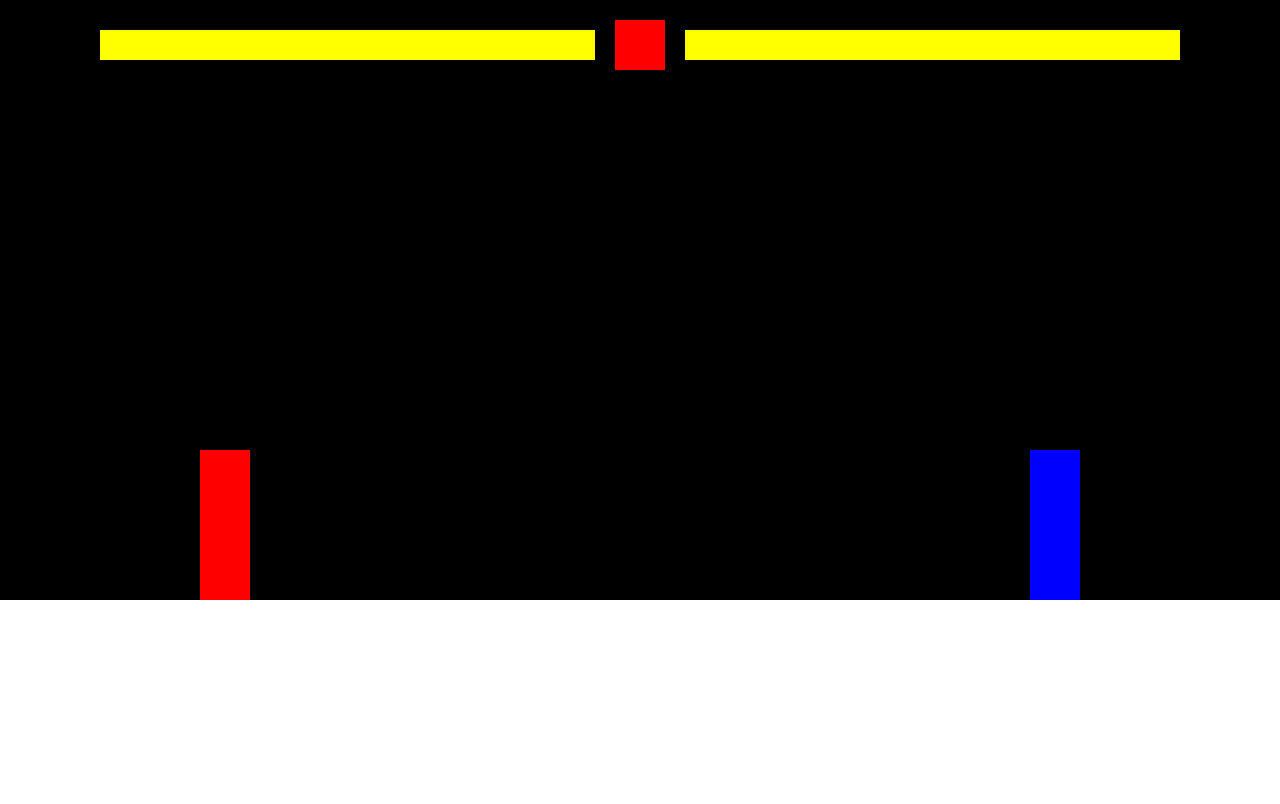
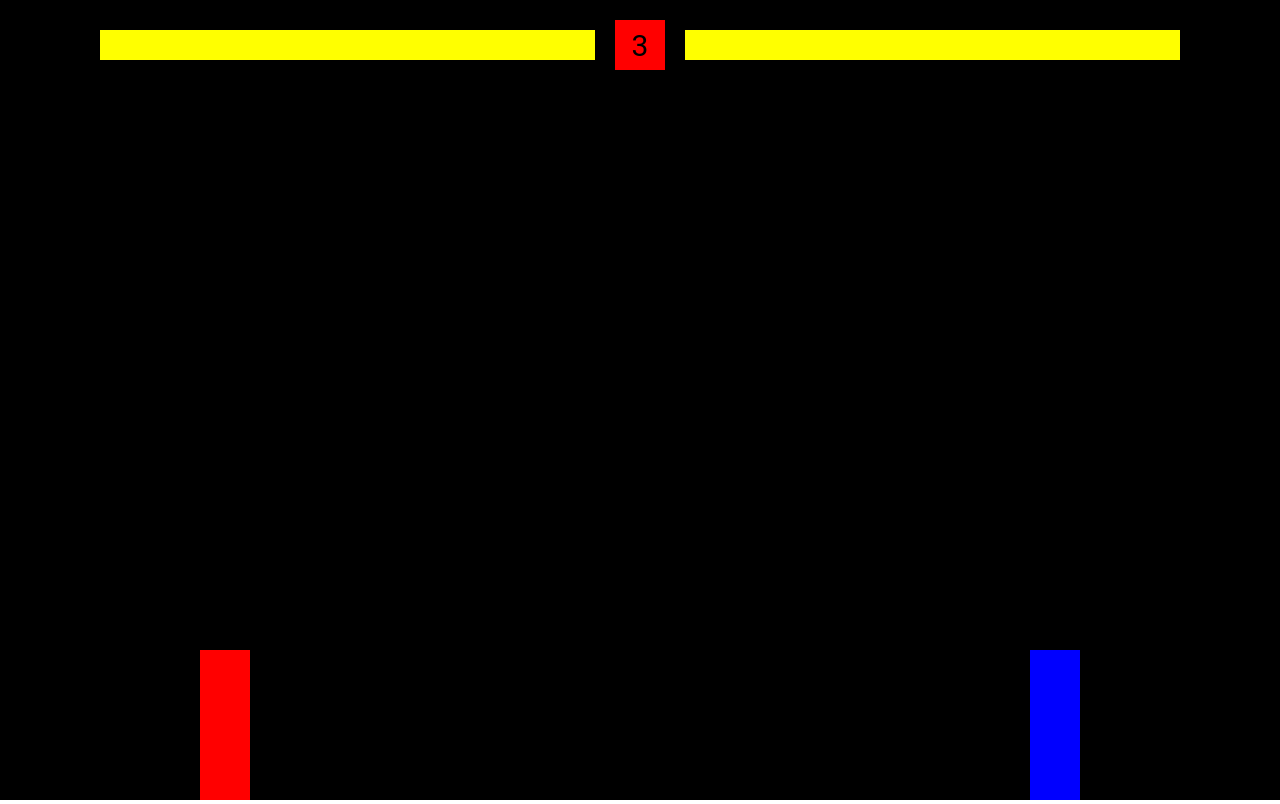
Before and after one commit to holakirr/fighting, a website with bundled scripts: page index.html in a window 1280 px wide. Built offline with nearby package versions, Linux system fonts and the light colour scheme.

Commit message:
- Adds timer functionality and en-game functionality - Base is ready

```diff
--- a/constants.ts
+++ b/constants.ts
@@ -7,6 +7,7 @@ export const SPRITE_HEIGHT = 150;
 export const SPRITE_WIDTH = 50;
 export const ATTACK_WIDTH = 100;
 export const ATTACK_HEIGHT = 50;
+export const BASE_TIME = 10;
 export const BASE_PLAYER_POSITION = {
 	x: 200,
 	y: 100,
--- /dev/null
+++ b/index.css
@@ -0,0 +1,73 @@
+body {
+	margin: 0;
+	padding: 0;
+	box-sizing: border-box;
+	display: flex;
+	justify-content: center;
+	align-items: center;
+	/* background-color: #000; */
+}
+main {
+	position: relative;
+	display: inline-block;
+}
+.top-interface {
+	position: absolute;
+	top: 20px;
+	left: 0;
+	width: 100%;
+	display: flex;
+	justify-content: center;
+	align-items: center;
+	gap: 20px;
+	padding: 0 100px;
+	box-sizing: border-box;
+}
+.health-bar {
+	background-color: gray;
+	flex-grow: 1;
+	display: flex;
+}
+.health {
+	background-color: yellow;
+	width: 100%;
+	height: 30px;
+	transition: all 0.3s ease;
+}
+.timer {
+	background-color: red;
+	height: 50px;
+	width: 50px;
+	display: flex;
+	justify-content: center;
+	align-items: center;
+	font-size: 30px;
+	font-family: 'Roboto', sans-serif;
+}
+.center-interface {
+	position: absolute;
+	top: 50%;
+	left: 50%;
+	transform: translate(-50%, -50%);
+	display: flex;
+	justify-content: center;
+	align-items: center;
+}
+.popup {
+	background-color: rgba(255, 255, 255, 0.8);
+	padding: 20px;
+	border-radius: 10px;
+	display: flex;
+	flex-direction: column;
+	align-items: center;
+	justify-content: center;
+	min-width: 200px;
+	min-height: 200px;
+}
+.title {
+	text-transform: uppercase;
+}
+.hidden {
+	opacity: 0;
+	pointer-events: none;
+}
--- a/index.html
+++ b/index.html
@@ -5,59 +5,27 @@
 		<meta http-equiv="X-UA-Compatible" content="IE=edge" />
 		<meta name="viewport" content="width=device-width, initial-scale=1.0" />
 		<title>Fighting</title>
-		<style>
-			body {
-				margin: 0;
-				padding: 0;
-				box-sizing: border-box;
-				display: flex;
-				justify-content: center;
-				align-items: center;
-				/* background-color: #000; */
-			}
-			main {
-				position: relative;
-				display: inline-block;
-			}
-			.interface {
-				position: absolute;
-				top: 20px;
-				left: 0;
-				width: 100%;
-				display: flex;
-				justify-content: center;
-				align-items: center;
-				gap: 20px;
-				padding: 0 100px;
-				box-sizing: border-box;
-			}
-			.health-bar {
-				background-color: gray;
-				flex-grow: 1;
-				display: flex;
-			}
-			.health {
-				background-color: yellow;
-				width: 100%;
-				height: 30px;
-				transition: all 0.3s ease;
-			}
-			.timer {
-				background-color: red;
-				height: 50px;
-				width: 50px;
-			}
-		</style>
+		<link rel="stylesheet" href="./index.css" />
 	</head>
 	<body>
 		<main>
 			<div class="interface" id="interface">
-				<div class="health-bar" style="justify-content: end">
-					<div class="health" id="rightHealth"></div>
+				<div class="top-interface">
+					<div class="health-bar" style="justify-content: end">
+						<div class="health" id="rightHealth"></div>
+					</div>
+					<div class="timer" id="timer"></div>
+					<div class="health-bar">
+						<div class="health" id="leftHealth"></div>
+					</div>
 				</div>
-				<div class="timer" id="timer"></div>
-				<div class="health-bar">
-					<div class="health" id="leftHealth"></div>
+				<div class="center-interface">
+					<div class="menu hidden">
+						<div class="menu-position"></div>
+					</div>
+					<div class="popup" id="popup">
+						<h1 class="title"></h1>
+					</div>
 				</div>
 			</div>
 			<canvas id="canvas"></canvas>
--- a/index.ts
+++ b/index.ts
@@ -1,6 +1,7 @@
 import {
   BASE_ENEMY_POSITION,
   BASE_PLAYER_POSITION,
+  BASE_TIME,
   JUMP_HEIGHT,
   movements,
   SPRITE_WIDTH,
@@ -8,20 +9,24 @@ import {
 } from './constants.js';
 import { rectangularCollision } from './helpers.js';
 import { Sprite } from './Sprite.js';
+import { fightStates } from './types.d';
 
 if (!document.getElementById('canvas')) {
 	throw new Error('No canvas element found');
 }
 const canvas: HTMLCanvasElement = document.getElementById('canvas') as HTMLCanvasElement;
+let fightTime = BASE_TIME;
+let fightState: fightStates = 'start';
 const UI = {
 	container: document.getElementById('interface'),
 	playerHealth: document.getElementById('rightHealth'),
-	timerBlock: document.getElementById('timer'),
+	timer: document.getElementById('timer'),
 	enemyHealth: document.getElementById('leftHealth'),
+	popup: document.getElementById('popup'),
 };
 const ctx = canvas.getContext('2d');
 canvas.width = window.innerWidth;
-canvas.height = 600;
+canvas.height = window.innerHeight;
 if (!ctx) {
 	throw new Error('No canvas context found');
 }
@@ -66,11 +71,16 @@ const animate = () => {
 		UI.playerHealth.style.width = `${player.health}%`;
 		console.log('enemy hit');
 	}
+
+	// Check if fight is over
+	if (player.health <= 0 || enemy.health <= 0) {
+		endFight();
+	}
 };
 
 animate();
 
-window.addEventListener('keydown', e => {
+const keyDownListeners = e => {
 	const key = e.key.toLowerCase();
 	switch (key) {
 		// Player
@@ -102,9 +112,9 @@ window.addEventListener('keydown', e => {
 			enemy.attack();
 			break;
 	}
-});
+};
 
-window.addEventListener('keyup', e => {
+const keyUpListeners = e => {
 	const key = e.key.toLowerCase();
 
 	switch (key) {
@@ -117,4 +127,44 @@ window.addEventListener('keyup', e => {
 			enemy.lastKey = undefined;
 			break;
 	}
-});
+};
+
+document.addEventListener('keydown', keyDownListeners);
+document.addEventListener('keyup', keyUpListeners);
+
+const updateFight = () => {
+	if (fightTime === BASE_TIME) {
+		fightState = 'fight!';
+		UI.popup.querySelector('.title').innerHTML = fightState;
+		setTimeout(updateFight, 1000);
+		fightTime--;
+		return;
+	}
+	if (fightTime > 0) {
+		UI.popup.classList.add('hidden');
+		setTimeout(updateFight, 1000);
+		UI.timer.innerHTML = fightTime.toString();
+		fightTime--;
+	}
+	if (fightTime === 0) {
+		endFight();
+	}
+};
+
+const endFight = () => {
+	if (player.health > enemy.health) {
+		fightState = 'player 1 win';
+	} else if (player.health < enemy.health) {
+		fightState = 'player 2 win';
+	} else {
+		fightState = 'draw';
+	}
+	UI.popup.querySelector('.title').innerHTML = fightState;
+	UI.popup.classList.remove('hidden');
+	UI.timer.innerHTML = '0';
+
+	document.removeEventListener('keydown', keyDownListeners);
+	document.removeEventListener('keyup', keyUpListeners);
+};
+
+updateFight();
--- a/types.d.ts
+++ b/types.d.ts
@@ -26,3 +26,5 @@ export abstract class SpriteAbstract {
 
 	abstract update(): void;
 }
+
+export type fightStates = 'start' | 'fight!' | 'draw' | 'player 1 win' | 'player 2 win';
```
